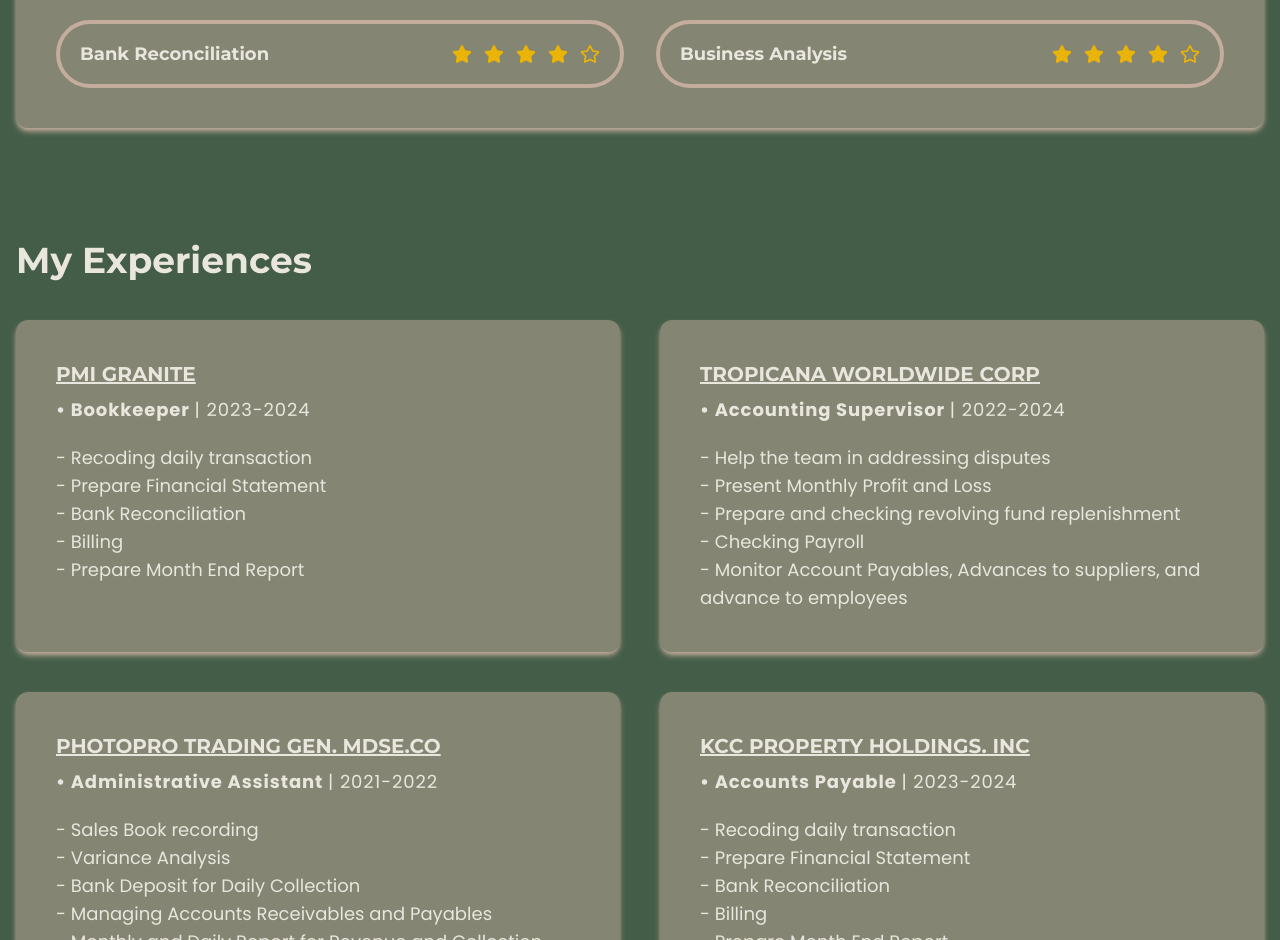
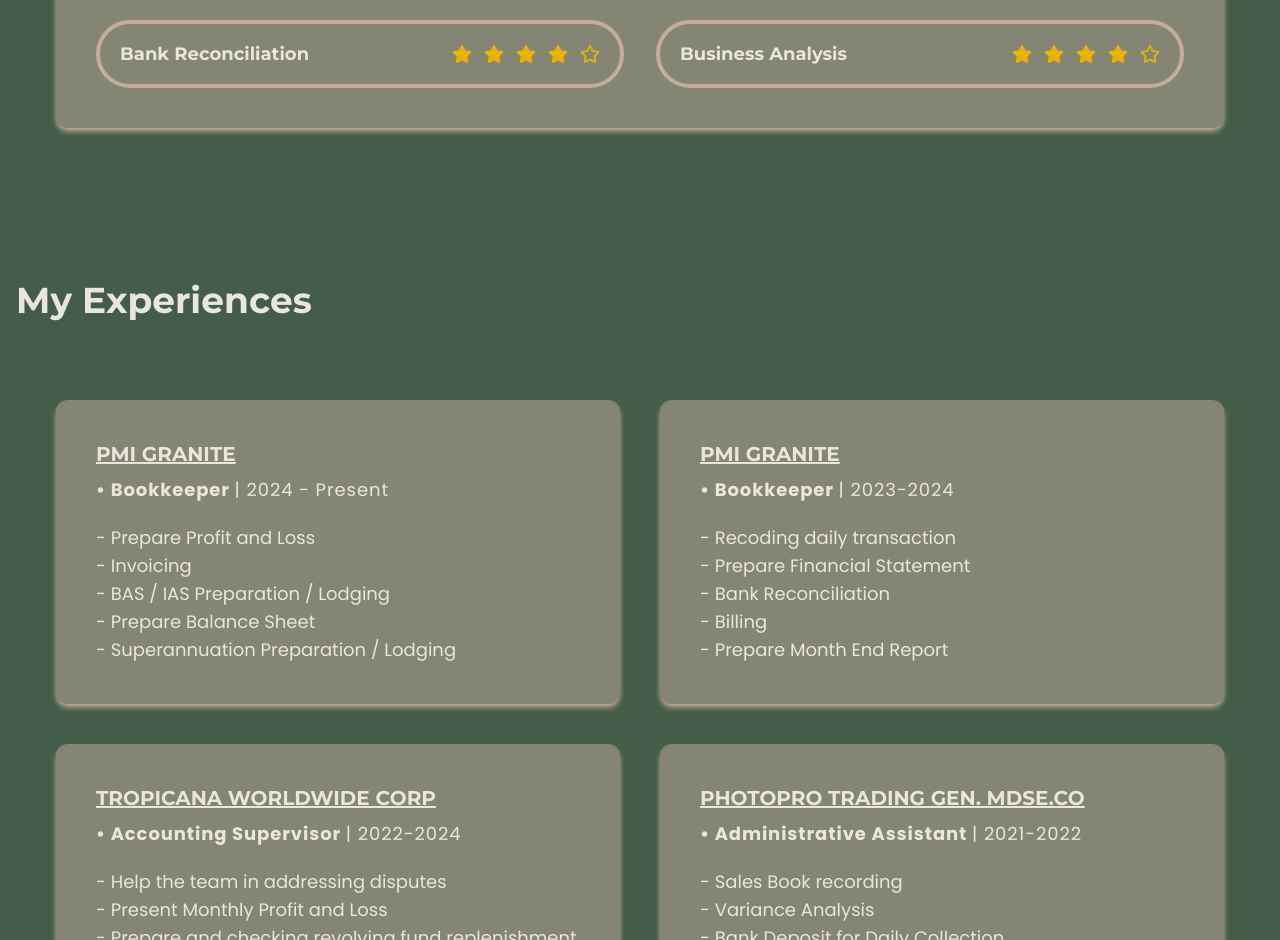
Before and after one commit to riyudev/boookkeeper-portfolio, a React (Vite) app: page / in a window 1280 px wide. Shown: the part 1860-2800 px from the top of the page. Built offline with nearby package versions, Linux system fonts and the light colour scheme.

Commit message:
added temporary contact

```diff
--- a/src/App.jsx
+++ b/src/App.jsx
@@ -1,6 +1,7 @@
 import React from "react";
 import "./App.css";
 import Navbar from "./components/Navbar";
+import Footer from "./components/Footer";
 import Home from "./pages/Home";
 import About from "./pages/About";
 import Experience from "./pages/Experience";
@@ -16,6 +17,7 @@
         <Experience />
         <Contact />
       </div>
+      <Footer />
     </div>
   );
 }
--- a/src/components/Footer.jsx
+++ b/src/components/Footer.jsx
@@ -1,7 +1,11 @@
 import React from "react";
 
 function Footer() {
-  return <div></div>;
+  return (
+    <div className="w-full bg-slate-500 p-11">
+      <div></div>
+    </div>
+  );
 }
 
 export default Footer;
--- a/src/pages/About.jsx
+++ b/src/pages/About.jsx
@@ -33,8 +33,9 @@
 
 function About() {
   return (
-    <section id="about" className="min-h-screen pt-28 space-y-10">
+    <section id="about" className="pt-28 space-y-10">
       <h2 className="te">About Me</h2>
+
       <div className="flex flex-col items-center justify-center space-y-10">
         <figure className="flex items-center justify-center p-10 space-x-6">
           <div className="max-w-md bg-mybrown/50 p-4 rounded-xl shadow-md shadow-mybrown">
@@ -59,7 +60,7 @@
           </blockquote>
         </figure>
 
-        <div className="flex flex-col w-full space-y-10">
+        <div className="w-full space-y-10 px-10 pb-10">
           <h3 className="place-self-center text-center">Skills & Services</h3>
 
           <figure className="grid grid-cols-2 gap-8 bg-mybrown/50 p-10 rounded-xl shadow-md shadow-mybrown">
--- a/src/pages/Contact.jsx
+++ b/src/pages/Contact.jsx
@@ -2,9 +2,18 @@
 
 function Contact() {
   return (
-    <section id="contact" className="min-h-screen pt-28">
+    <section id="contact" className="pt-28 space-y-10">
       <h2>Contact</h2>
-      <p>this is contact section</p>
+
+      <div className="flex flex-col items-center justify-center space-y-8 py-10">
+        <h3 className="text-center">Get In Touch</h3>
+
+        <figure className="grid grid-cols-3 gap-10 px-10 w-full">
+          <div className="bg-slate-500 p-28"></div>
+          <div className="bg-slate-500 p-28"></div>
+          <div className="bg-slate-500 p-28"></div>
+        </figure>
+      </div>
     </section>
   );
 }
--- a/src/pages/Experience.jsx
+++ b/src/pages/Experience.jsx
@@ -2,6 +2,18 @@
 
 function Experience() {
   const experiences = [
+    {
+      company: "PMI GRANITE",
+      role: "Bookkeeper",
+      duration: "2024 - Present",
+      tasks: [
+        "Prepare Profit and Loss",
+        "Invoicing",
+        "BAS / IAS Preparation / Lodging",
+        "Prepare Balance Sheet",
+        "Superannuation Preparation / Lodging",
+      ],
+    },
     {
       company: "PMI GRANITE",
       role: "Bookkeeper",
@@ -43,19 +55,20 @@
       role: "Accounts Payable",
       duration: "2023-2024",
       tasks: [
-        "Recoding daily transaction",
-        "Prepare Financial Statement",
-        "Bank Reconciliation",
-        "Billing",
-        "Prepare Month End Report",
+        "Variance Analysis",
+        "Encoding data",
+        "Preparing Invoices for payment",
+        "Checking and Analyzing invoices",
+        "Monitor payables to avoid overdue account",
       ],
     },
   ];
 
   return (
-    <section id="experience" className="min-h-screen pt-28 space-y-10">
+    <section id="experience" className="pt-28 space-y-10">
       <h2>My Experiences</h2>
-      <div className="grid grid-cols-2 gap-10">
+
+      <div className="grid grid-cols-2 gap-10 p-10">
         {experiences.map((experience, index) => (
           <figure
             key={index}
```
